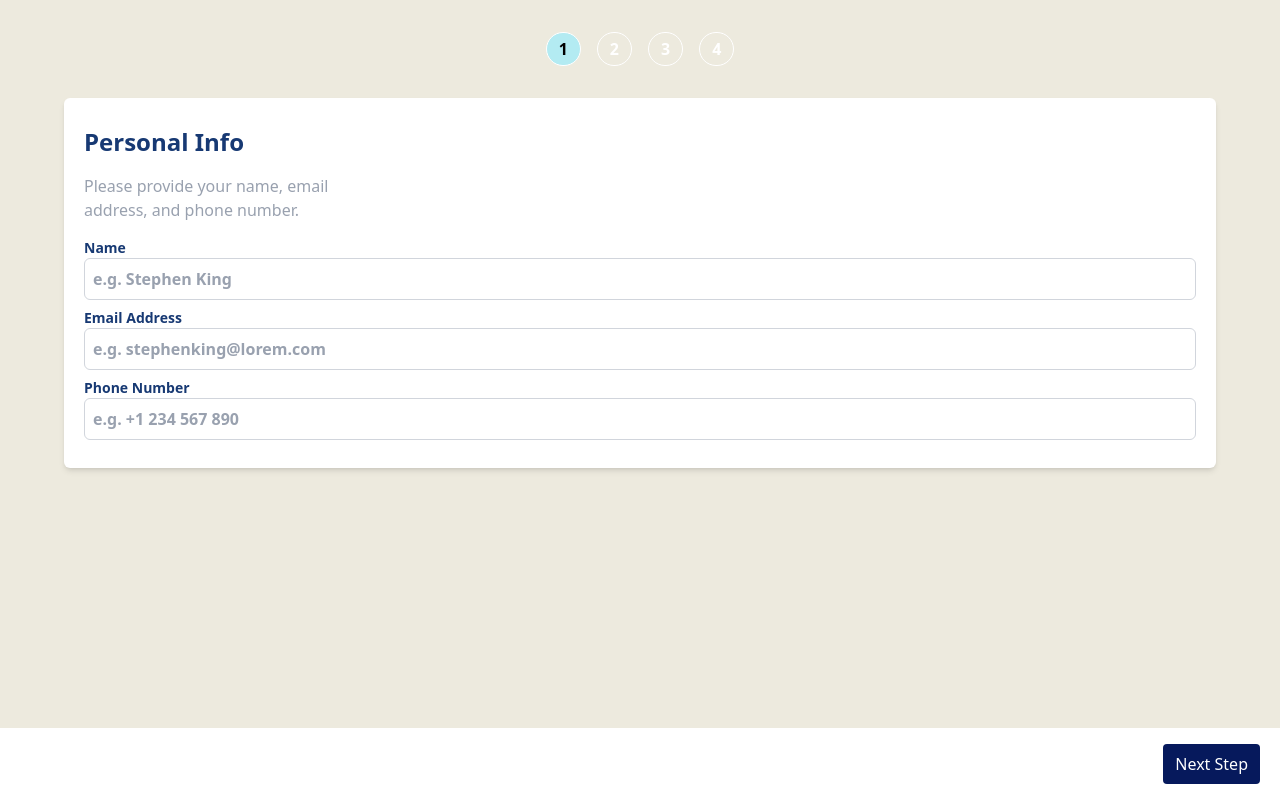
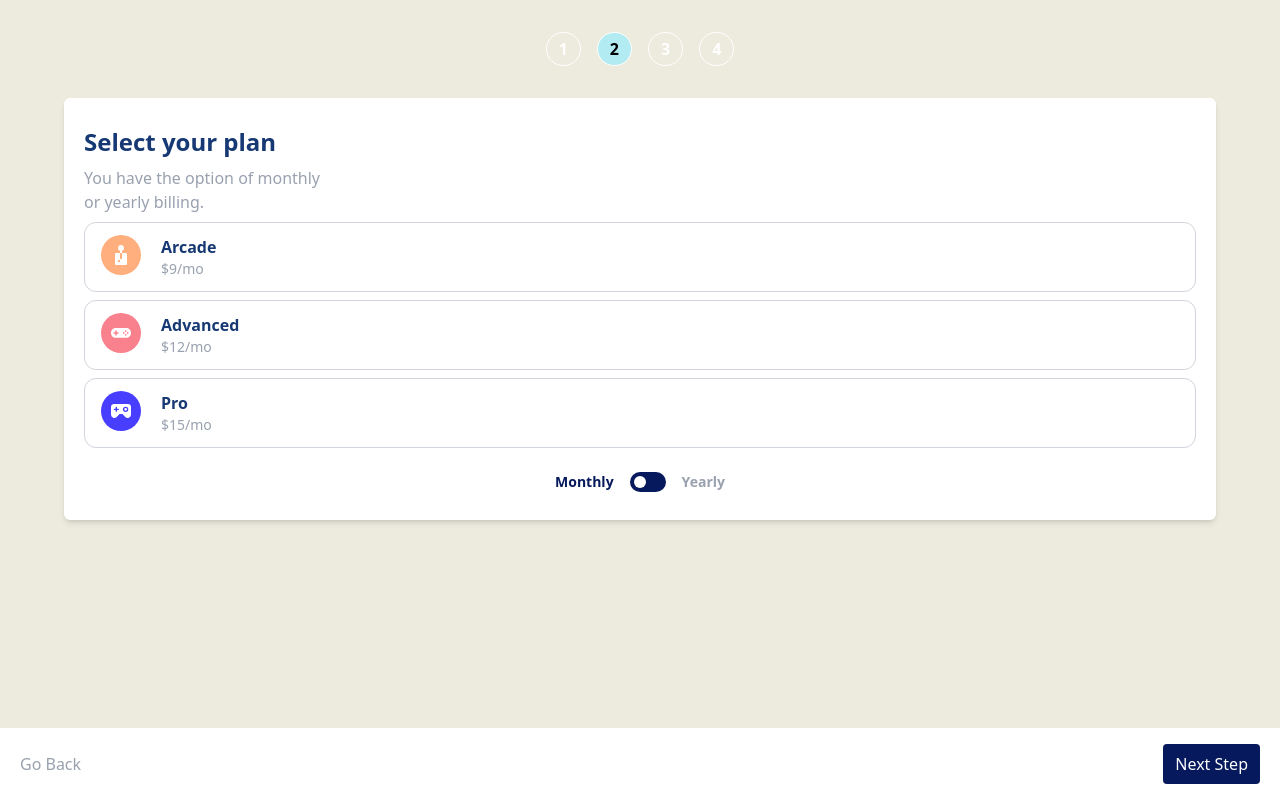
Before and after one commit to Rezzzero/multi-step-form, a React (Vite) app: page / in a window 1280 px wide. Built offline with nearby package versions, Linux system fonts and the light colour scheme.

Commit message:
add error for selecting plan, update types, update styles for PersonalInfoForm and AddOnsCard

```diff
--- a/src/App.tsx
+++ b/src/App.tsx
@@ -23,7 +23,8 @@ function App() {
     monthly: true,
     addOns: [],
   });
-  const [currentStep, setCurrentStep] = useState(1);
+  const [selectPlanError, setSelectPlanError] = useState(false);
+  const [currentStep, setCurrentStep] = useState(2);
   const steps = [1, 2, 3, 4];
   const [confirmed, setConfirmed] = useState(false);
 
@@ -31,6 +32,14 @@ function App() {
     if (currentStep === 1) {
       const isValid = validateFields(pesronalData, setErrors);
       if (isValid) setCurrentStep(currentStep + 1);
+    }
+    if (currentStep === 2) {
+      if (data.selectedPlanName === "") {
+        setSelectPlanError(true);
+      } else {
+        setSelectPlanError(false);
+        setCurrentStep(currentStep + 1);
+      }
     } else {
       setCurrentStep(currentStep + 1);
     }
@@ -43,8 +52,10 @@ function App() {
   const handleToggleMonthly = () =>
     setData({ ...data, monthly: data.monthly ? false : true });
 
-  const handleSelectPlan = (name: string) =>
+  const handleSelectPlan = (name: string) => {
     setData({ ...data, selectedPlanName: name });
+    setSelectPlanError(false);
+  };
 
   const handlePickAddOns = (name: string) => {
     if (data.addOns.includes(name)) {
@@ -85,6 +96,7 @@ function App() {
       {currentStep === 2 && (
         <SelectPlan
           selectedPlan={data.selectedPlanName}
+          selectPlanError={selectPlanError}
           handleSelectPlan={handleSelectPlan}
           handleToggleMonthly={handleToggleMonthly}
         />
@@ -93,6 +105,7 @@ function App() {
         <PickAddOns
           selectedAddOns={data.addOns}
           handleAddOns={handlePickAddOns}
+          isMonthly={data.monthly}
         />
       )}
       {currentStep === 4 && !confirmed && (
--- a/src/components/card/AddOnsCard.tsx
+++ b/src/components/card/AddOnsCard.tsx
@@ -20,14 +20,15 @@ export const AddOnsCard = ({
   name,
   selected,
   handlePick,
+  isMonthly,
 }: PickAddOnsCardTypes) => {
   return (
     <div
       className={`flex text-[#173973] px-3 py-2 border-1 ${
         selected ? "border-[#06195c]" : "border-gray-300"
-      } cursor-pointer items-center justify-between rounded-xl`}
+      } cursor-pointer items-center rounded-xl`}
     >
-      <div className="flex gap-2" onClick={() => handlePick(name)}>
+      <div className="flex gap-2 mr-3" onClick={() => handlePick(name)}>
         <input
           type="checkbox"
           checked={selected}
@@ -55,7 +56,9 @@ export const AddOnsCard = ({
         <h1 className="font-bold">{name}</h1>
         <p className="text-gray-400 text-sm">{description[name]}</p>
       </div>
-      <p className=" text-sm text-blue-700">+${cost[name]}/yr</p>
+      <p className="ml-auto text-sm text-blue-700">
+        +${isMonthly ? cost[name] / 10 : cost[name]}/{isMonthly ? "mo" : "yr"}
+      </p>
     </div>
   );
 };
--- a/src/components/step/personal-info/PersonalInfoForm.tsx
+++ b/src/components/step/personal-info/PersonalInfoForm.tsx
@@ -27,7 +27,9 @@ export const PersonalInfoForm = ({
           onChange={onChangeName}
           id="name"
           placeholder="e.g. Stephen King"
-          className="border-1 border-gray-300 rounded-md p-2 placeholder-gray-400 mb-2"
+          className={`border-1 ${
+            errors.name.error ? "border-red-700" : "border-gray-300"
+          } rounded-md p-2 placeholder-gray-400 mb-2`}
         />
         <label htmlFor="email" className="text-sm">
           Email Address
@@ -42,7 +44,9 @@ export const PersonalInfoForm = ({
           onChange={onChangeEmail}
           id="email"
           placeholder="e.g. stephenking@lorem.com"
-          className="border-1 border-gray-300 rounded-md p-2 placeholder-gray-400 mb-2"
+          className={`border-1 ${
+            errors.email.error ? "border-red-700" : "border-gray-300"
+          } rounded-md p-2 placeholder-gray-400 mb-2`}
         />
         <label htmlFor="phone" className="text-sm">
           Phone Number
@@ -57,7 +61,9 @@ export const PersonalInfoForm = ({
           onChange={onChangePhone}
           id="phone"
           placeholder="e.g. +1 234 567 890"
-          className="border-1 border-gray-300 rounded-md p-2 placeholder-gray-400"
+          className={`border-1 ${
+            errors.phone.error ? "border-red-700" : "border-gray-300"
+          } rounded-md p-2 placeholder-gray-400`}
         />
       </form>
     </div>
--- a/src/components/step/pick-add-ons/PickAddOns.tsx
+++ b/src/components/step/pick-add-ons/PickAddOns.tsx
@@ -4,6 +4,7 @@ import { AddOnsCard } from "../../card/AddOnsCard";
 export const PickAddOns = ({
   selectedAddOns,
   handleAddOns,
+  isMonthly,
 }: PickAddOnsTypes) => {
   return (
     <div className="flex flex-col gap-2 bg-white text-[#173973] w-[90%] rounded-md py-7 px-5 shadow-md mb-auto">
@@ -15,16 +16,19 @@ export const PickAddOns = ({
         name="Online service"
         selected={selectedAddOns.includes("Online service")}
         handlePick={handleAddOns}
+        isMonthly={isMonthly}
       />
       <AddOnsCard
         name="Larger storage"
         selected={selectedAddOns.includes("Larger storage")}
         handlePick={handleAddOns}
+        isMonthly={isMonthly}
       />
       <AddOnsCard
         name="Customizable Profile"
         selected={selectedAddOns.includes("Customizable Profile")}
         handlePick={handleAddOns}
+        isMonthly={isMonthly}
       />
     </div>
   );
--- a/src/components/step/select-plan/SelectPlan.tsx
+++ b/src/components/step/select-plan/SelectPlan.tsx
@@ -5,6 +5,7 @@ import { SelectPlanTypes } from "../../../types/types";
 
 export const SelectPlan = ({
   selectedPlan,
+  selectPlanError,
   handleSelectPlan,
   handleToggleMonthly,
 }: SelectPlanTypes) => {
@@ -59,6 +60,9 @@ export const SelectPlan = ({
             Yearly
           </p>
         </div>
+        {selectPlanError && (
+          <p className="text-red-600 text-center">You must select a plan!</p>
+        )}
       </div>
     </>
   );
--- a/src/types/types.ts
+++ b/src/types/types.ts
@@ -26,6 +26,7 @@ export interface PersonalInfoFormTypes {
 
 export interface SelectPlanTypes {
   selectedPlan: string;
+  selectPlanError: boolean;
   handleSelectPlan: (name: string) => void;
   handleToggleMonthly: () => void;
 }
@@ -40,12 +41,14 @@ export interface PlanCardTypes {
 export interface PickAddOnsTypes {
   selectedAddOns: string[];
   handleAddOns: (name: string) => void;
+  isMonthly: boolean;
 }
 
 export interface PickAddOnsCardTypes {
   name: string;
   selected: boolean;
   handlePick: (name: string) => void;
+  isMonthly: boolean;
 }
 
 export interface FinishingUpTypes {
```
